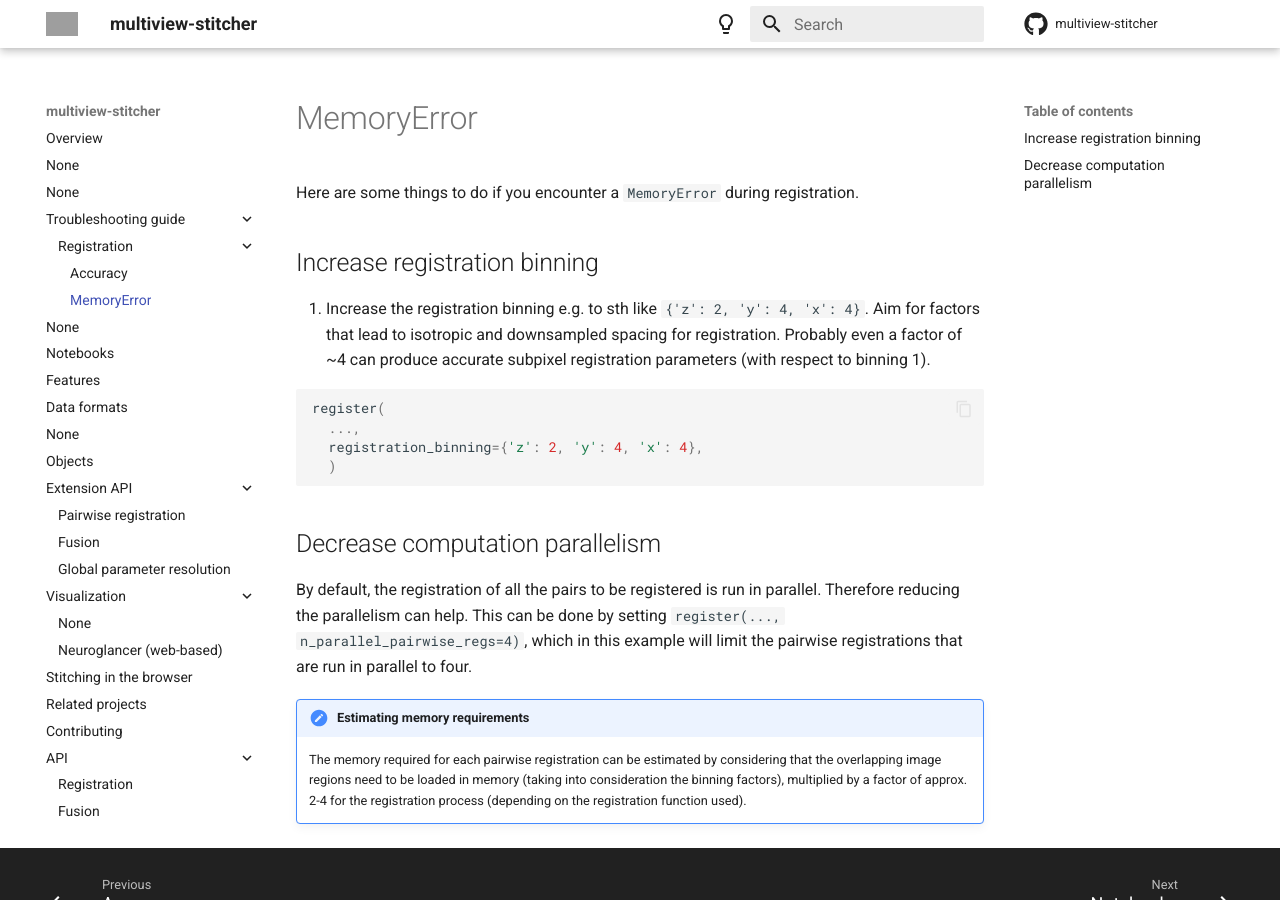
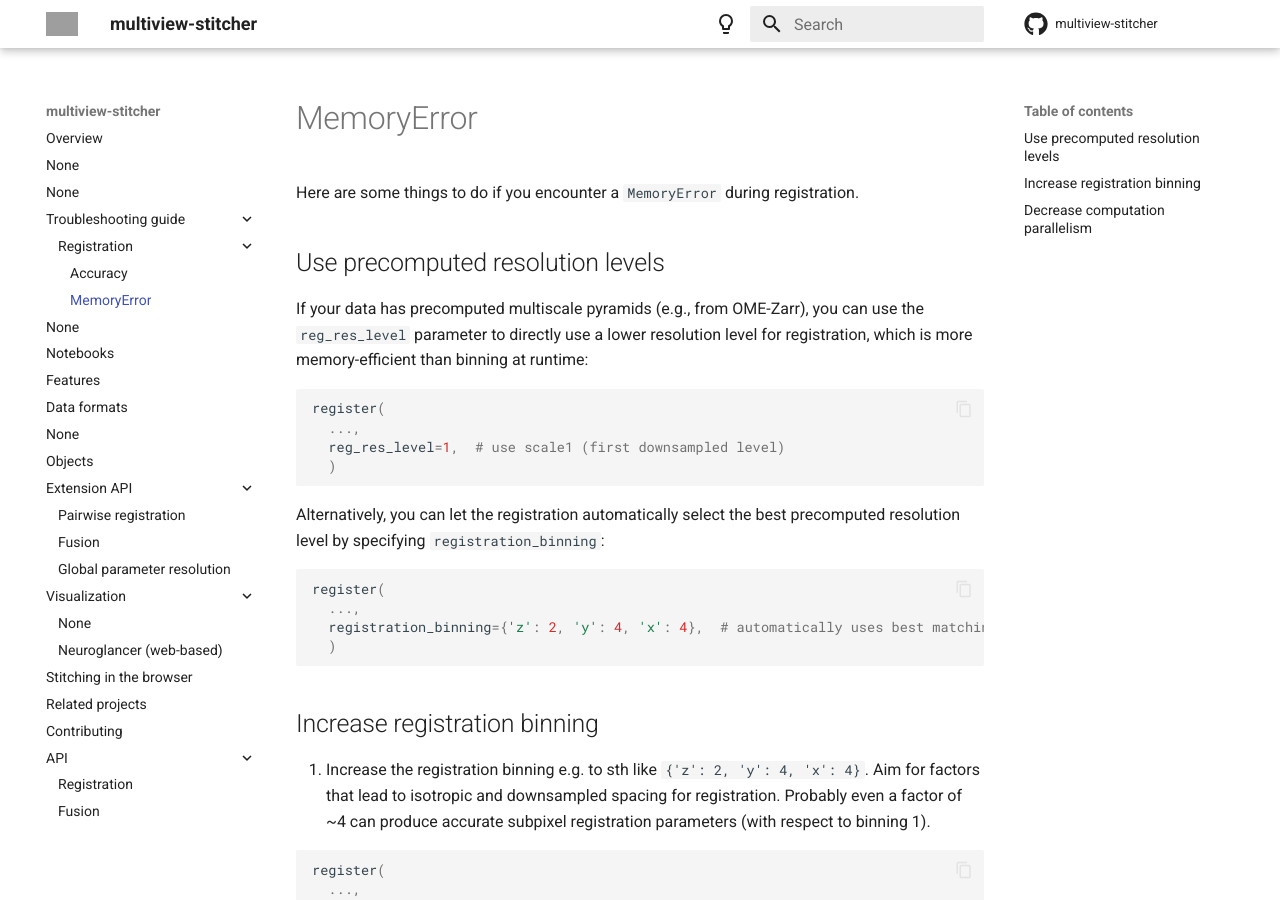
Before and after one commit to multiview-stitcher/multiview-stitcher, an MkDocs documentation site: the page built from docs/troubleshoot_registration_OOM.md, in a window 1280 px wide and 900 px high. Built offline with MkDocs 1.6.1 and Material for MkDocs 9.7.7, drawn with Linux system fonts in a browser that asks for light colours; comment, search, counter and statistics services are not loaded; the version menu is left out; grey boxes are pictures that could not be loaded.

Commit message:
Update documentation with reg_res_level usage examples
Co-authored-by: m-albert <12528388+m-albert@users.noreply.github.com>

````diff
--- a/docs/troubleshoot_registration_OOM.md
+++ b/docs/troubleshoot_registration_OOM.md
@@ -1,6 +1,26 @@
 # MemoryError
 
 Here are some things to do if you encounter a `MemoryError` during registration.
+
+## Use precomputed resolution levels
+
+If your data has precomputed multiscale pyramids (e.g., from OME-Zarr), you can use the `reg_res_level` parameter to directly use a lower resolution level for registration, which is more memory-efficient than binning at runtime:
+
+```python
+register(
+  ...,
+  reg_res_level=1,  # use scale1 (first downsampled level)
+  )
+```
+
+Alternatively, you can let the registration automatically select the best precomputed resolution level by specifying `registration_binning`:
+
+```python
+register(
+  ...,
+  registration_binning={'z': 2, 'y': 4, 'x': 4},  # automatically uses best matching resolution level
+  )
+```
 
 ## Increase registration binning
 
````
